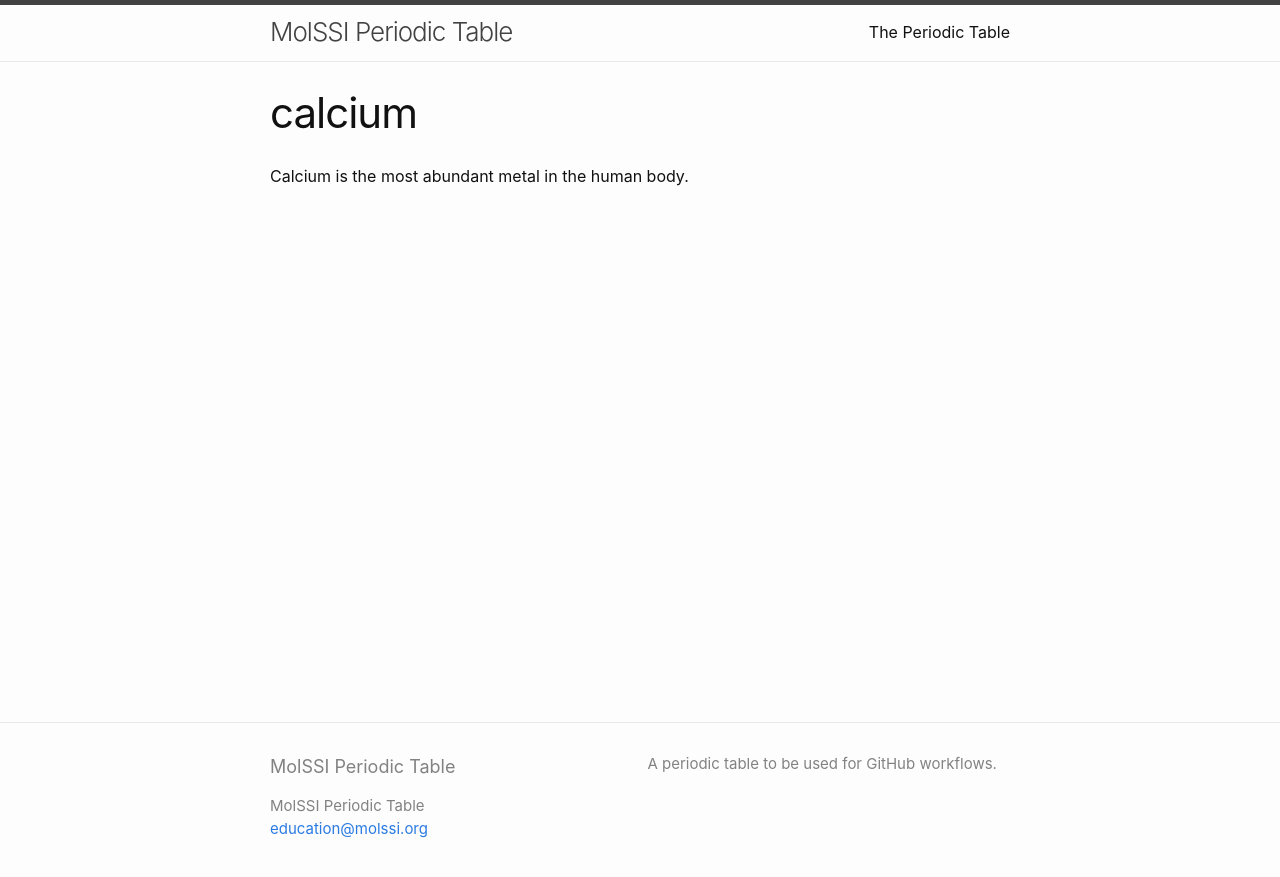
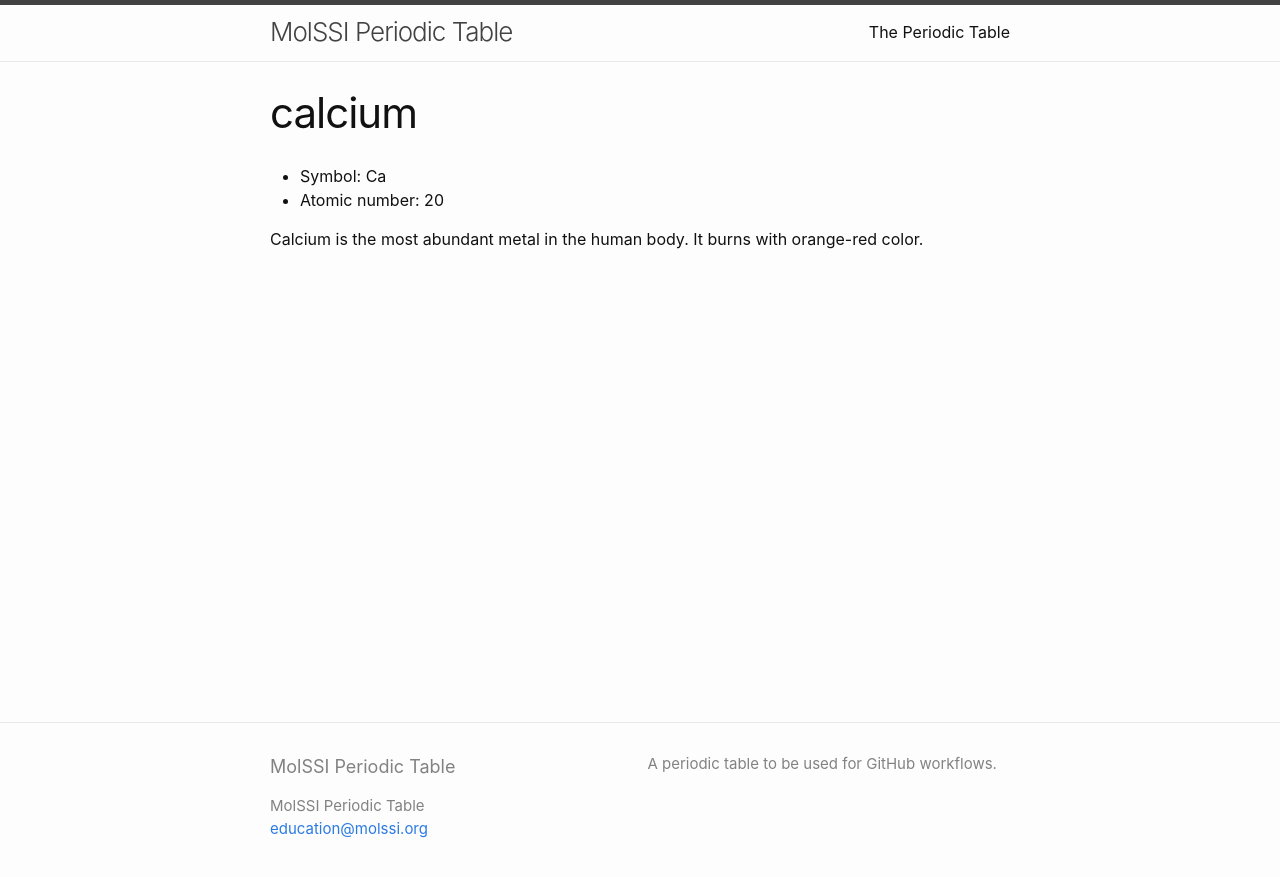
Before and after one commit to MolSSI-Education/periodic-table, a Jekyll site: the page built from elements/calcium.md, in a window 1280 px wide. Shown: the top 877 px of the page. Built offline with Jekyll 4.4.1, drawn with Linux system fonts in a browser that asks for light colours.

Commit message:
add Ca symbol, atomic number, burn color

```diff
--- a/elements/calcium.md
+++ b/elements/calcium.md
@@ -3,4 +3,8 @@ layout: page
 title: calcium
 ---
 
+- Symbol: Ca
+- Atomic number: 20
+
 Calcium is the most abundant metal in the human body.
+It burns with orange-red color.
```
